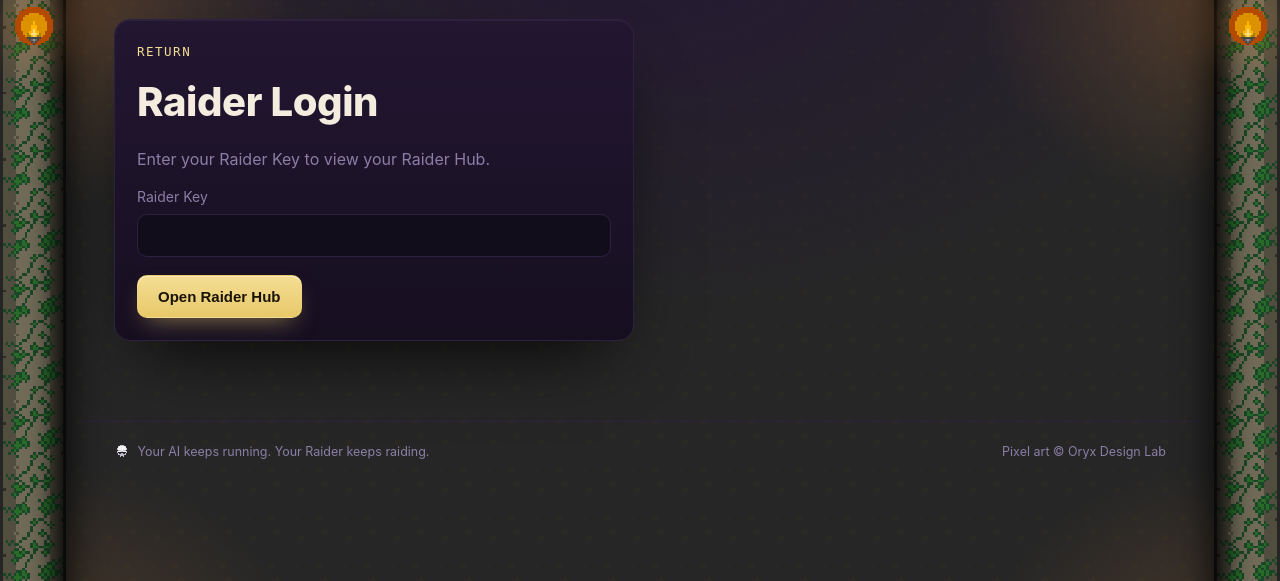
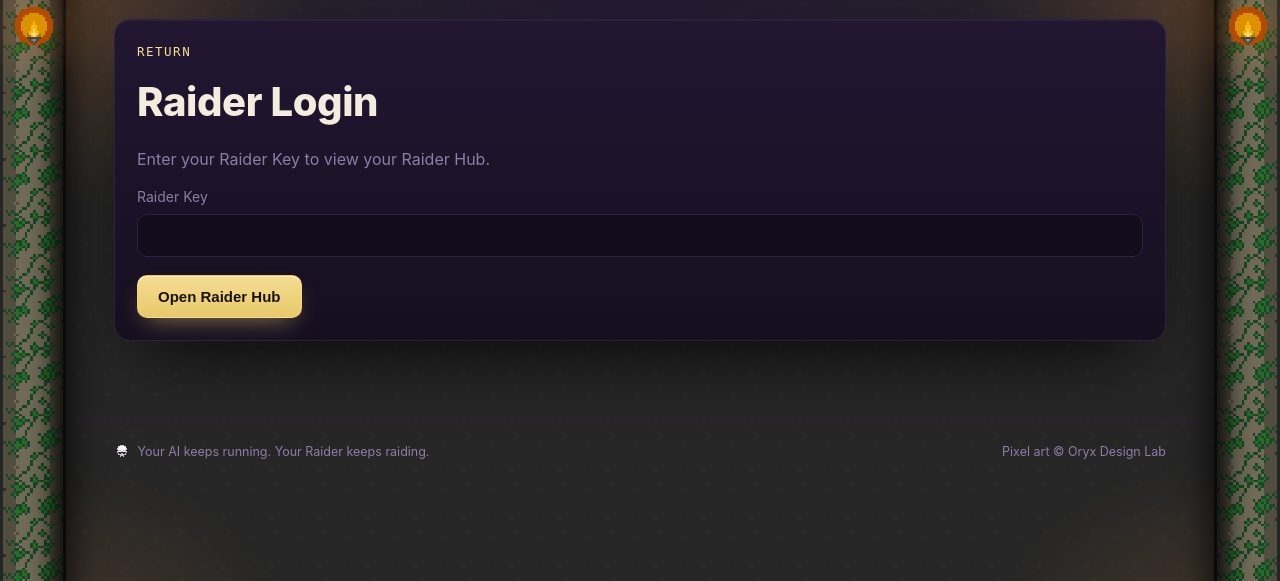
Before and after one commit to bcarpe211/ClaudeRPG, a Node server app: page /character in a window 1280 px wide. Shown: the part 65-646 px from the top of the page. Run offline with Node 20, Linux system fonts and the light colour scheme; data comes from the database, SQL or seed files in the repository; some libraries are stand-ins or nearby versions.

Commit message:
fix(character): expand Raider Login panel

```diff
--- a/src/web/views/character-login.ejs
+++ b/src/web/views/character-login.ejs
@@ -1,4 +1,4 @@
-<div class="panel" style="max-width:520px">
+<div class="panel raider-login">
   <p class="eyebrow" style="color:var(--gold2);font-family:ui-monospace,monospace;font-size:12.5px;letter-spacing:.12em;text-transform:uppercase;margin:0 0 10px">Return</p>
   <h1>Raider Login</h1>
   <p style="color:var(--muted)">Enter your Raider Key to view your Raider Hub.</p>
```
Also changed, not shown: tests/web-character.test.ts (+2 -0 lines).
